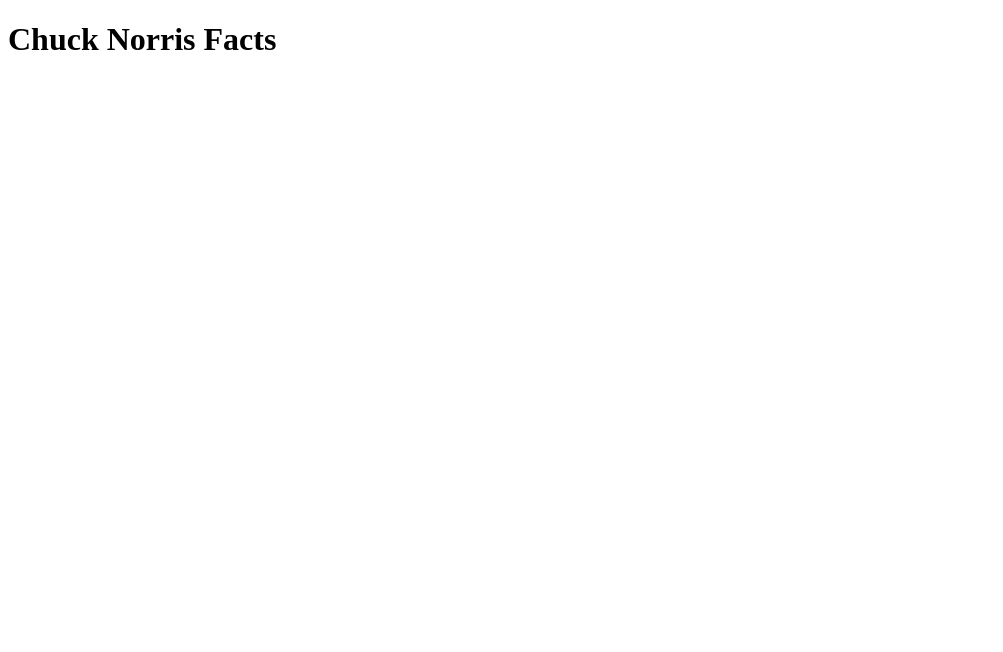
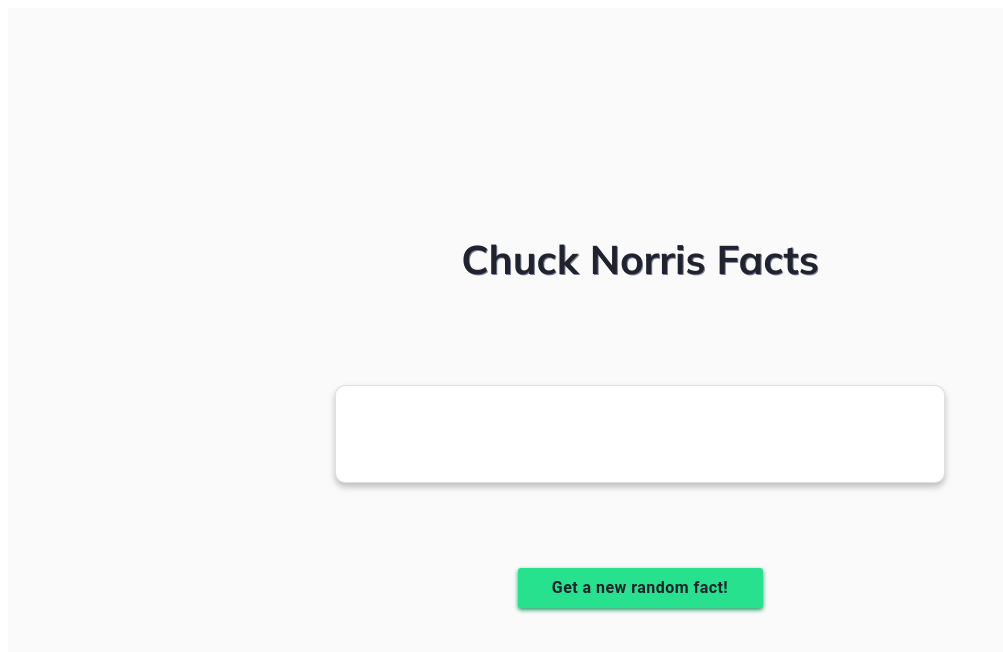
Before and after one commit to forteshiago/chucknorris-api-react, a React (Create React App) app: page / in a window 1280 px wide. Shown: the top 652 px of the page, without its empty margins (0-1003 px from the left). Built offline with nearby package versions, Linux system fonts and the light colour scheme.

Commit message:
Criado elementos; Main; Header; Card; Button

```diff
--- a/src/App.js
+++ b/src/App.js
@@ -1,8 +1,14 @@
 import React from "react";
+
+import { ThemeProvider } from "@material-ui/styles";
+import Main from "./components/Main";
+import theme from "./styles/Theme";
 
 function App() {
   return (
-    <h1>Chuck Norris Facts</h1>
+    <ThemeProvider theme={theme}>
+      <Main />
+    </ThemeProvider>
   );
 }
 
--- /dev/null
+++ b/src/components/Button/index.js
@@ -0,0 +1,35 @@
+import React from 'react';
+import { makeStyles } from '@material-ui/core/styles';
+
+import Button from '@material-ui/core/Button';
+
+const useStyles = makeStyles((theme) => ({
+  btnAdv: {
+    width: '245px',
+    textTransform: 'none',
+    textAlign: 'center',
+
+    backgroundColor: '#28e18e',
+      '&:hover': {
+      backgroundColor: '#53e7a4',
+      boxShadow: '#1c9d63 0px 2px 4px',
+      },
+
+    color: '#20232D',
+    boxShadow: '#1c9d63 0px 2px 4px',
+
+    borderRadius: '3px',
+    borderStyle: 'none',
+    fontSize: '16px',
+    fontWeight: '700',
+  }
+}));
+
+export default function MyButton() {
+  const classes = useStyles();
+  return (
+    <Button variant="contained"disableElevation className={classes.btnAdv}>
+        Get a new random fact!
+    </Button>
+  );
+}
--- /dev/null
+++ b/src/components/Card/index.js
@@ -0,0 +1,36 @@
+import React from "react";
+import { makeStyles } from '@material-ui/core/styles';
+
+import Paper from '@material-ui/core/Paper';
+import Typography from '@material-ui/core/Typography';
+
+const useStyles = makeStyles(() => ({
+    myPaper: {
+        width: '608px',
+        margin: '85px 0',
+        backgroundColor: '#FFF',
+        borderRadius: '10px',
+        boxShadow: '#bdbdbd 0px 4px 6px',
+    },
+    myText: {
+        padding: '48px 24px',
+        textAlign: 'center',
+
+        fontFamily: 'Mulish' ,
+        fontSize: '14px',
+        fontWeight: '400',
+        color: '#20232D',
+    }
+}));
+
+function Card() {
+    const classes = useStyles();
+
+    return (
+        <Paper className={classes.myPaper} variant="outlined" >
+            <Typography className={classes.myText}/>
+        </Paper>
+    );
+};
+
+export default Card;
--- /dev/null
+++ b/src/components/Header/index.js
@@ -0,0 +1,12 @@
+import styled from "styled-components";
+
+const Title = styled.h1`
+
+    color: #20232D;
+    font-family: 'Mulish', sans-serif;
+    font-size: 40px;
+    text-align: center;
+    text-shadow: 1px 1px 0 #767D96;
+`
+
+export default Title;
--- /dev/null
+++ b/src/components/Main/index.js
@@ -0,0 +1,35 @@
+import React from "react";
+
+import { makeStyles } from '@material-ui/core/styles';
+import Header from "../Header";
+import Card from "../Card"
+import Button from "../Button";
+
+const useStyles = makeStyles(() => ({
+    root: {
+        display: 'flex',
+        height: '100vh',
+        flexDirection: 'column',
+        justifyContent: 'center',
+        alignItems: 'center',
+
+        backgroundColor: '#fafafa',
+    },
+    h1: {
+        marginBottom: '1rem',
+    }
+}));
+
+function Main() {
+    const classes = useStyles();
+
+    return (
+        <main className={classes.root} >
+            <Header className={classes.h1} >Chuck Norris Facts</Header>
+            <Card />
+            <Button />
+        </main>
+    );
+}
+
+export default Main;
```
